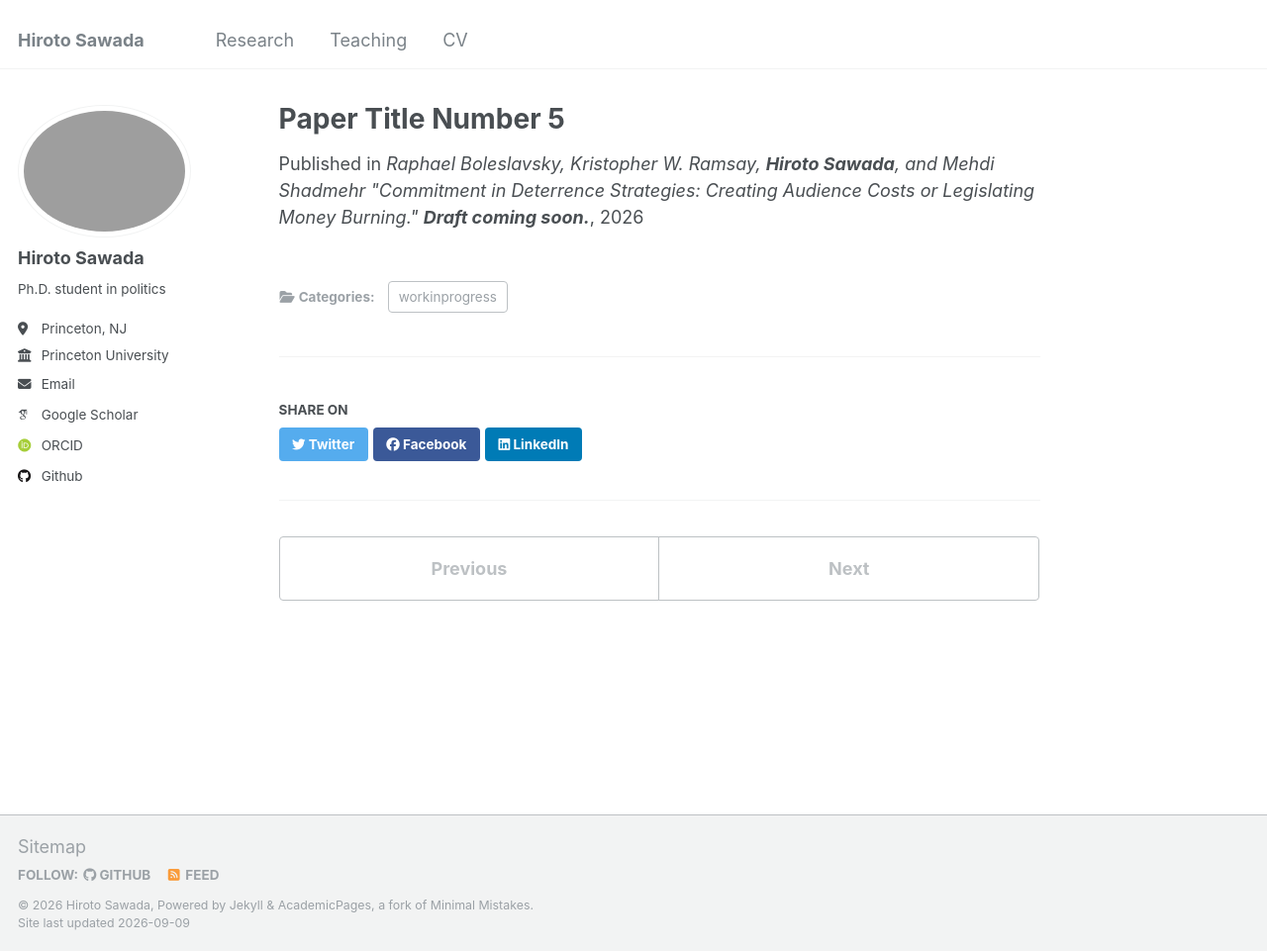
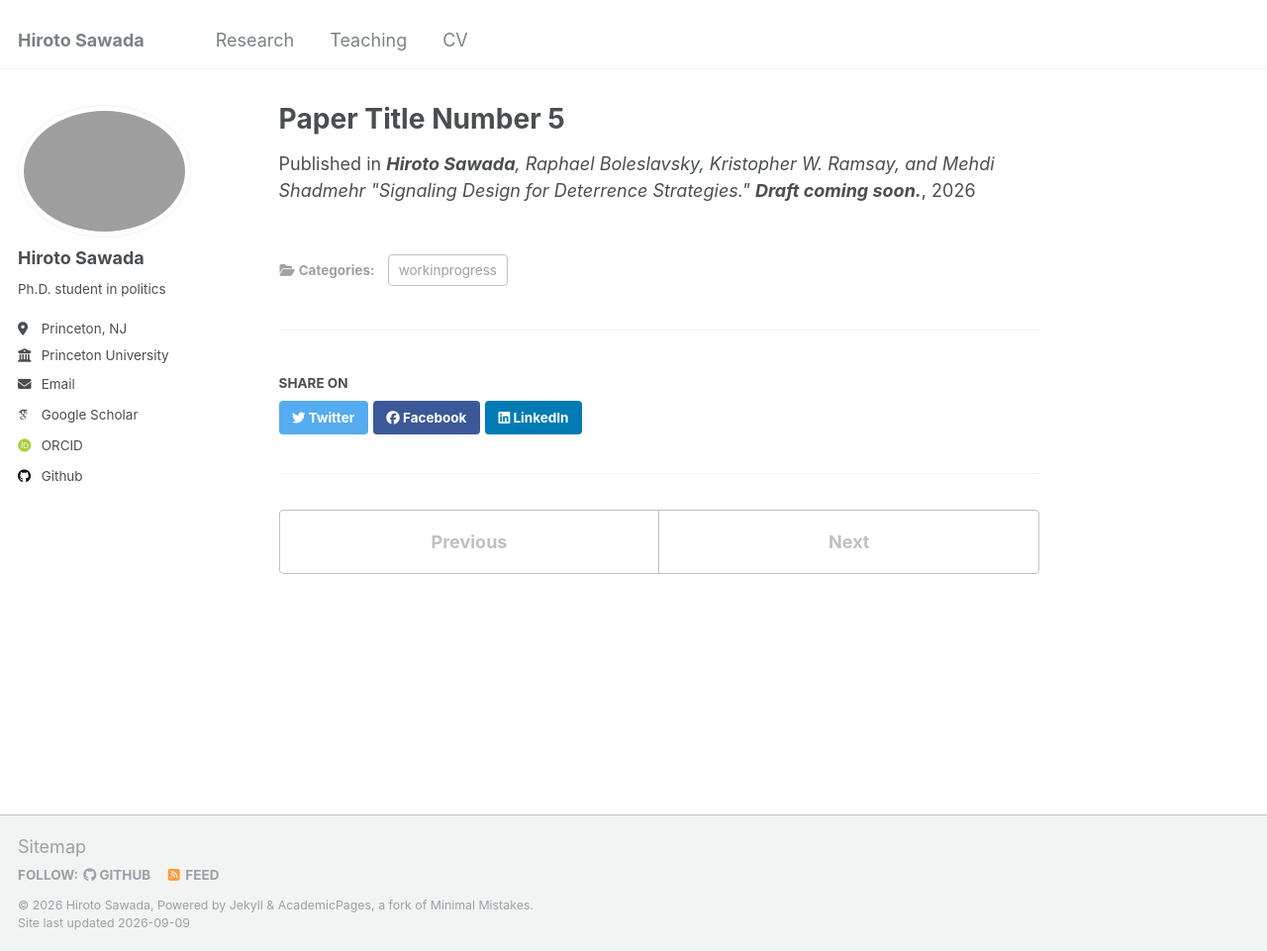
Before and after one commit to hiroto-sawada/hiroto-sawada.github.io, a Jekyll site: the page built from _publications/2026-08-21-BurningBridgesBurningMoney.md, in a window 1280 px wide and 961 px high. Shown: the whole window at 99% size. Built offline with Jekyll 4.4.1, drawn with Linux system fonts in a browser that asks for light colours; some web fonts are replaced.

Commit message:
Update 2026-08-21-BurningBridgesBurningMoney.md

```diff
--- a/_publications/2026-08-21-BurningBridgesBurningMoney.md
+++ b/_publications/2026-08-21-BurningBridgesBurningMoney.md
@@ -3,5 +3,5 @@ title: "Paper Title Number 5"
 collection: publications
 category: workinprogress
 date: 2026-08-21
-venue: 'Raphael Boleslavsky, Kristopher W. Ramsay, <b>Hiroto Sawada</b>, and Mehdi Shadmehr "Commitment in Deterrence Strategies: Creating Audience Costs or Legislating Money Burning." <b>Draft coming soon.</b>'
+venue: '<b>Hiroto Sawada</b>, Raphael Boleslavsky, Kristopher W. Ramsay, and Mehdi Shadmehr "Signaling Design for Deterrence Strategies." <b>Draft coming soon.</b>'
 ---
```
